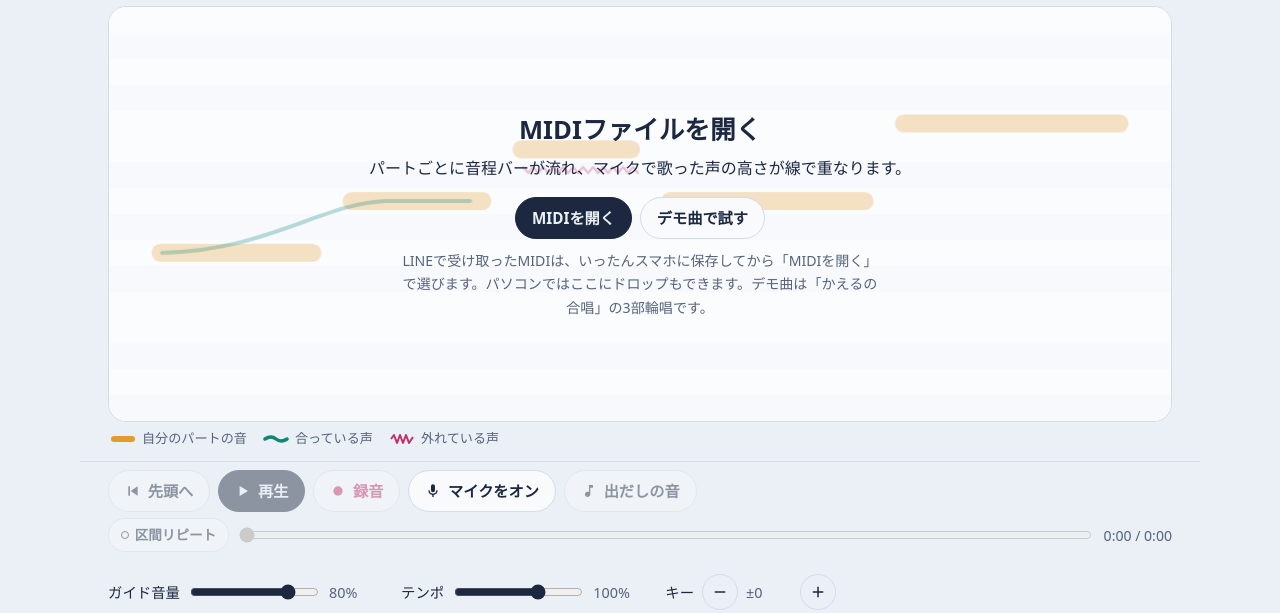
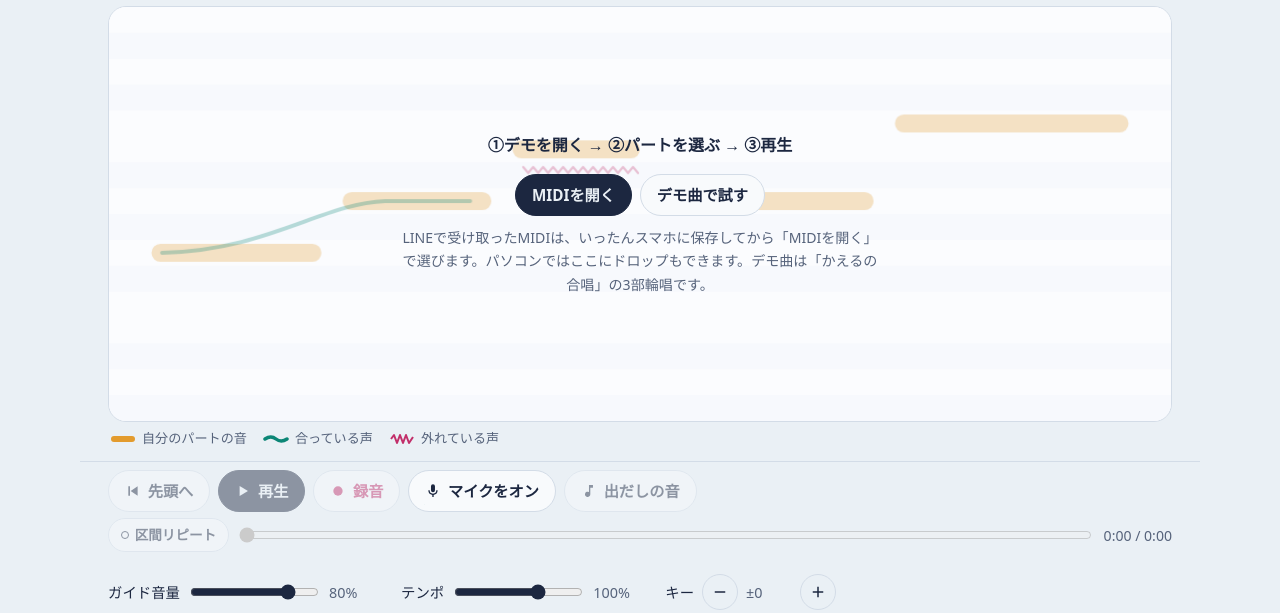
Before and after one commit to daddyboubakiki-stack/Carapella, a website: page index.html in a window 1280 px wide. Shown: the part 185-798 px from the top of the page. Drawn offline with Linux system fonts and the light colour scheme; a web font is replaced by a local one.

Commit message:
初回の案内を3ステップの一行に簡略化

```diff
--- a/index.html
+++ b/index.html
@@ -158,7 +158,7 @@ input[type="range"] { accent-color: var(--ink); height: 28px; }
   text-align: center; padding: 20px; gap: 4px;
 }
 .empty[hidden] { display: none; }
-.empty-big { font-size: clamp(1.2rem, 3.5vw, 1.6rem); font-weight: 700; margin: 0; }
+.empty-steps { font-size: clamp(0.72rem, 2.9vw, 1rem); font-weight: 700; white-space: nowrap; }
 .empty p { margin: 0; max-width: 34em; }
 .empty .note { color: var(--muted); font-size: 0.88rem; }
 .empty .actions { justify-content: center; margin: 12px 0 6px; }
@@ -309,8 +309,7 @@ section.block h2 { font-size: 1.1rem; margin: 0 0 8px; }
     <div class="roll" id="rollWrap">
       <canvas id="roll" aria-label="音程バーと、あなたの声の高さの線"></canvas>
       <div class="empty" id="empty">
-        <p class="empty-big">MIDIファイルを開く</p>
-        <p>パートごとに音程バーが流れ、マイクで歌った声の高さが線で重なります。</p>
+        <p class="empty-steps">①デモを開く → ②パートを選ぶ → ③再生</p>
         <div class="actions">
           <button class="btn primary" id="openBtn2" type="button">MIDIを開く</button>
           <button class="btn" id="demoBtn2" type="button">デモ曲で試す</button>
```
